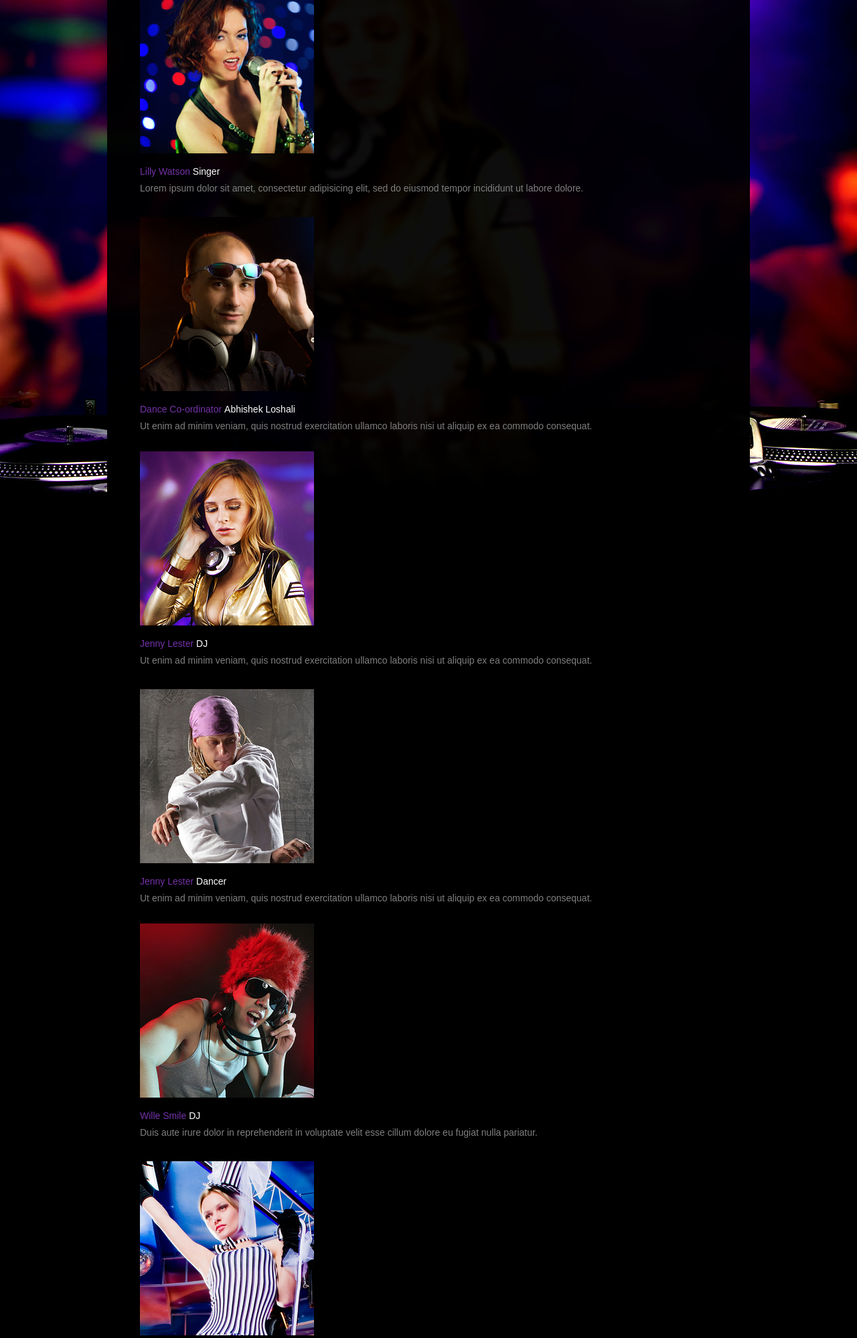
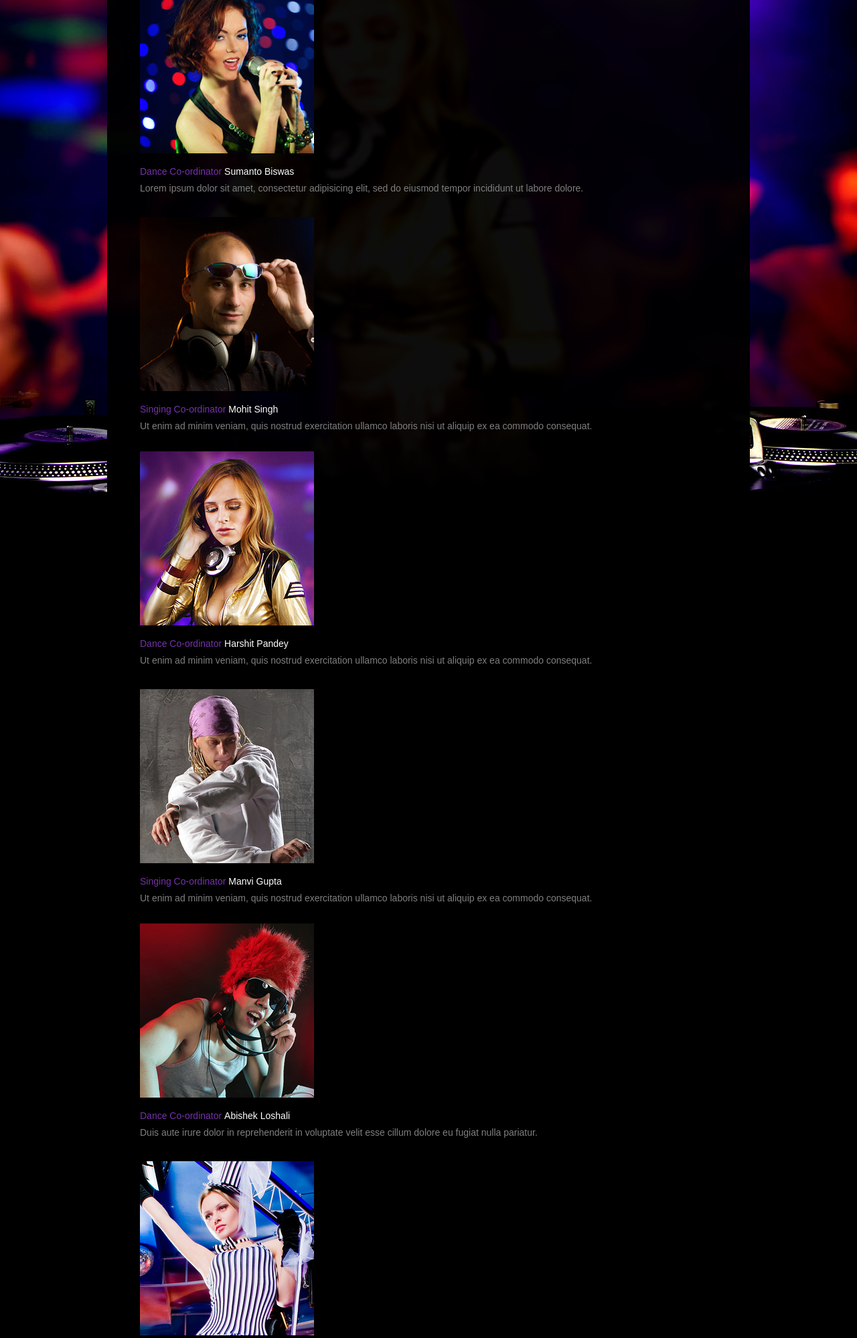
Before and after one commit to codeit13/Abhuday-2020-Website, a PHP site: page /residents.php in a window 1280 px wide. Shown: the part 338-2336 px from the top of the page at 67% size. Run offline with PHP 8.4, Linux system fonts and the light colour scheme.

Commit message:
co-ordinator name changes

```diff
--- a/residents.php
+++ b/residents.php
@@ -31,69 +31,74 @@
           <div class="wrapper">
             <div class="cols marg_right1">
               <figure class="pad_bot1"><img src="images/page4_img1.jpg" alt=""></figure>
-              <p class="pad_bot2"><span class="color2">Lilly Watson</span> <span class="color1">Singer</span><br>
+              <p class="pad_bot2"><span class="color2">Dance Co-ordinator</span> <span class="color1">Sumanto Biswas</span><br>
                 Lorem ipsum dolor sit amet, consectetur adipisicing elit, sed do eiusmod tempor incididunt ut labore dolore.</p>
               <figure class="pad_bot1"><img src="images/page4_img2.jpg" alt=""></figure>
-              <p><span class="color2">Dance Co-ordinator</span> <span class="color1">Abhishek Loshali</span><br>
+              <p><span class="color2">Singing Co-ordinator</span> <span class="color1">Mohit Singh</span><br>
                 Ut enim ad minim veniam, quis nostrud exercitation ullamco laboris nisi ut aliquip ex ea commodo consequat.</p>
             </div>
             <div class="cols marg_right1">
               <figure class="pad_bot1"><img src="images/page4_img3.jpg" alt=""></figure>
-              <p class="pad_bot2"><span class="color2">Jenny Lester </span> <span class="color1">DJ</span><br>
+              <p class="pad_bot2"><span class="color2">Dance Co-ordinator </span> <span class="color1">Harshit Pandey</span><br>
                 Ut enim ad minim veniam, quis nostrud exercitation ullamco laboris nisi ut aliquip ex ea commodo consequat.</p>
               <figure class="pad_bot1"><img src="images/page4_img4.jpg" alt=""></figure>
-              <p><span class="color2">Jenny Lester </span> <span class="color1">Dancer</span><br>
+              <p><span class="color2">Singing Co-ordinator </span> <span class="color1">Manvi Gupta</span><br>
                 Ut enim ad minim veniam, quis nostrud exercitation ullamco laboris nisi ut aliquip ex ea commodo consequat.</p>
             </div>
             <div class="cols">
               <figure class="pad_bot1"><img src="images/page4_img5.jpg" alt=""></figure>
-              <p class="pad_bot2"><span class="color2">Wille Smile </span> <span class="color1">DJ</span><br>
+              <p class="pad_bot2"><span class="color2">Dance Co-ordinator</span> <span class="color1">Abishek Loshali</span><br>
                 Duis aute irure dolor in reprehenderit in voluptate velit esse cillum dolore eu fugiat nulla pariatur.</p>
               <figure class="pad_bot1"><img src="images/page4_img6.jpg" alt=""></figure>
-              <p><span class="color2">Wille Smile </span> <span class="color1">DJ</span><br>
+              <p><span class="color2">Instrumental Co-ordinator </span> <span class="color1">Prateek Sati</span><br>
                 Duis aute irure dolor in reprehenderit in voluptate velit esse cillum dolore eu fugiat nulla pariatur.</p>
             </div>
           </div>
           <div class="wrapper">
             <div class="cols marg_right1">
               <figure class="pad_bot1"><img src="images/page4_img1.jpg" alt=""></figure>
-              <p class="pad_bot2"><span class="color2">Lilly Watson</span> <span class="color1">Singer</span><br>
+              <p class="pad_bot2"><span class="color2">Dramatics Co-ordinator</span> <span class="color1"> Chintan Dhiman</span><br>
                 Lorem ipsum dolor sit amet, consectetur adipisicing elit, sed do eiusmod tempor incididunt ut labore dolore.</p>
               <figure class="pad_bot1"><img src="images/page4_img2.jpg" alt=""></figure>
-              <p><span class="color2">Dance Co-ordinator</span> <span class="color1">Abhishek Loshali</span><br>
+              <p><span class="color2">Sahitya Co-ordinator</span> <span class="color1">Stuti Thakur</span><br>
                 Ut enim ad minim veniam, quis nostrud exercitation ullamco laboris nisi ut aliquip ex ea commodo consequat.</p>
             </div>
             <div class="cols marg_right1">
               <figure class="pad_bot1"><img src="images/page4_img3.jpg" alt=""></figure>
-              <p class="pad_bot2"><span class="color2">Jenny Lester </span> <span class="color1">DJ</span><br>
+              <p class="pad_bot2"><span class="color2">Dramatics Co-ordinator </span> <span class="color1"> Anas Jamal</span><br>
                 Ut enim ad minim veniam, quis nostrud exercitation ullamco laboris nisi ut aliquip ex ea commodo consequat.</p>
               <figure class="pad_bot1"><img src="images/page4_img4.jpg" alt=""></figure>
-              <p><span class="color2">Jenny Lester </span> <span class="color1">Dancer</span><br>
+              <p><span class="color2">Sahitya Co-ordinator </span> <span class="color1">Harshit Pathak</span><br>
                 Ut enim ad minim veniam, quis nostrud exercitation ullamco laboris nisi ut aliquip ex ea commodo consequat.</p>
             </div>
             <div class="cols">
               <figure class="pad_bot1"><img src="images/page4_img5.jpg" alt=""></figure>
-              <p class="pad_bot2"><span class="color2">Wille Smile </span> <span class="color1">DJ</span><br>
+              <p class="pad_bot2"><span class="color2">Photography Co-ordinator </span> <span class="color1">Hardik Agarwal</span><br>
                 Duis aute irure dolor in reprehenderit in voluptate velit esse cillum dolore eu fugiat nulla pariatur.</p>
               <figure class="pad_bot1"><img src="images/page4_img6.jpg" alt=""></figure>
-              <p><span class="color2">Wille Smile </span> <span class="color1">DJ</span><br>
+              <p><span class="color2">Sahitya Co-ordinator</span> <span class="color1">Falguni Bisht</span><br>
                 Duis aute irure dolor in reprehenderit in voluptate velit esse cillum dolore eu fugiat nulla pariatur.</p>
             </div>
           </div>
           <div class="wrapper">
             <div class="cols marg_right1">
               <figure class="pad_bot1"><img src="images/page4_img1.jpg" alt=""></figure>
-              <p class="pad_bot2"><span class="color2">Lilly Watson</span> <span class="color1">Singer</span><br>
+              <p class="pad_bot2"><span class="color2">Tech-lead</span> <span class="color1">Sumit Chauhan</span><br>
                 Lorem ipsum dolor sit amet, consectetur adipisicing elit, sed do eiusmod tempor incididunt ut labore dolore.</p>
             </div>
             <div class="cols marg_right1">
               <figure class="pad_bot1"><img src="images/page4_img4.jpg" alt=""></figure>
-              <p><span class="color2">Jenny Lester </span> <span class="color1">Dancer</span><br>
+              <p><span class="color2">Tech-lead</span> <span class="color1">Siddharth Arora</span><br>
                 Ut enim ad minim veniam, quis nostrud exercitation ullamco laboris nisi ut aliquip ex ea commodo consequat.</p>
             </div>
             <div class="cols">
               <figure class="pad_bot1"><img src="images/page4_img5.jpg" alt=""></figure>
-              <p class="pad_bot2"><span class="color2">Wille Smile </span> <span class="color1">DJ</span><br>
+              <p class="pad_bot2"><span class="color2">Co-ordinator </span> <span class="color1">Kanishka Joshi</span><br>
+                Duis aute irure dolor in reprehenderit in voluptate velit esse cillum dolore eu fugiat nulla pariatur.</p>
+            </div>
+            <div class="cols">
+              <figure class="pad_bot1"><img src="images/page4_img5.jpg" alt=""></figure>
+              <p class="pad_bot2"><span class="color2">Faculty Head </span> <span class="color1">Nitin Chhimwal</span><br>
                 Duis aute irure dolor in reprehenderit in voluptate velit esse cillum dolore eu fugiat nulla pariatur.</p>
             </div>
           </div>
```
